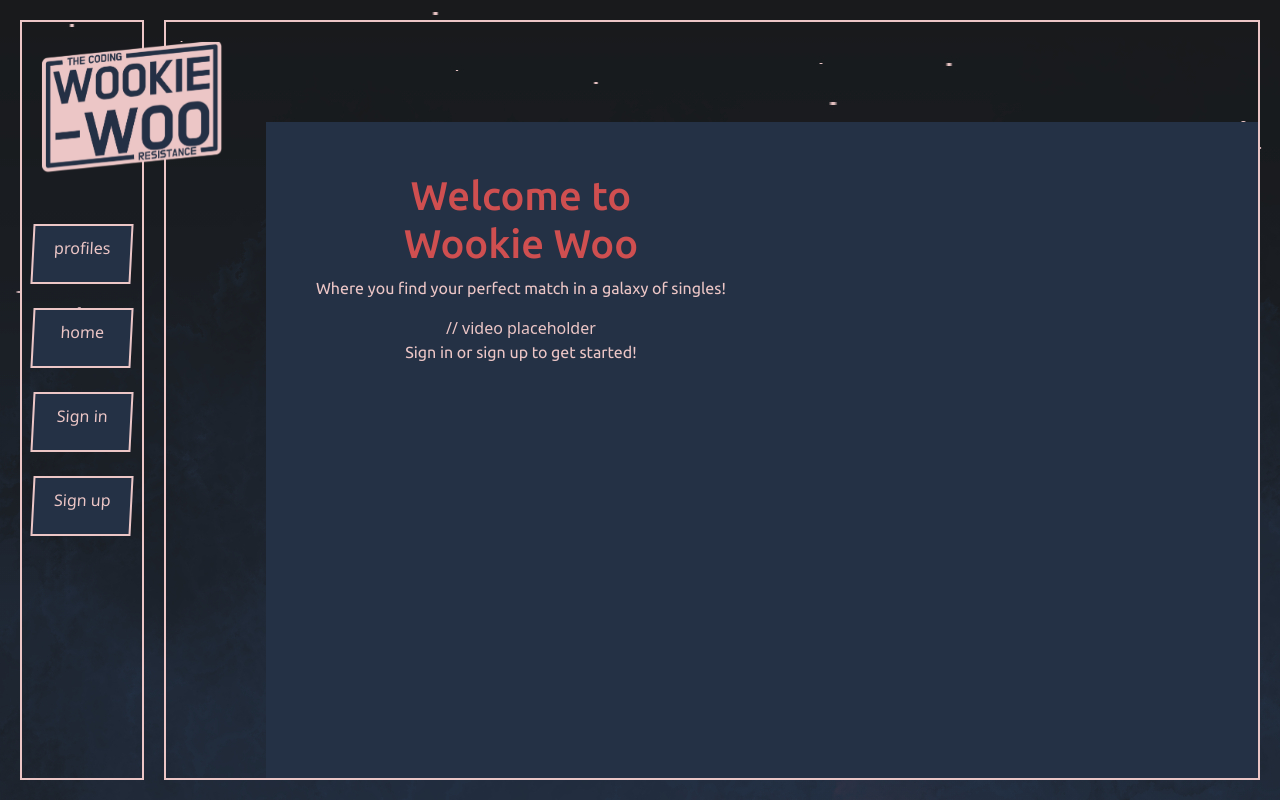
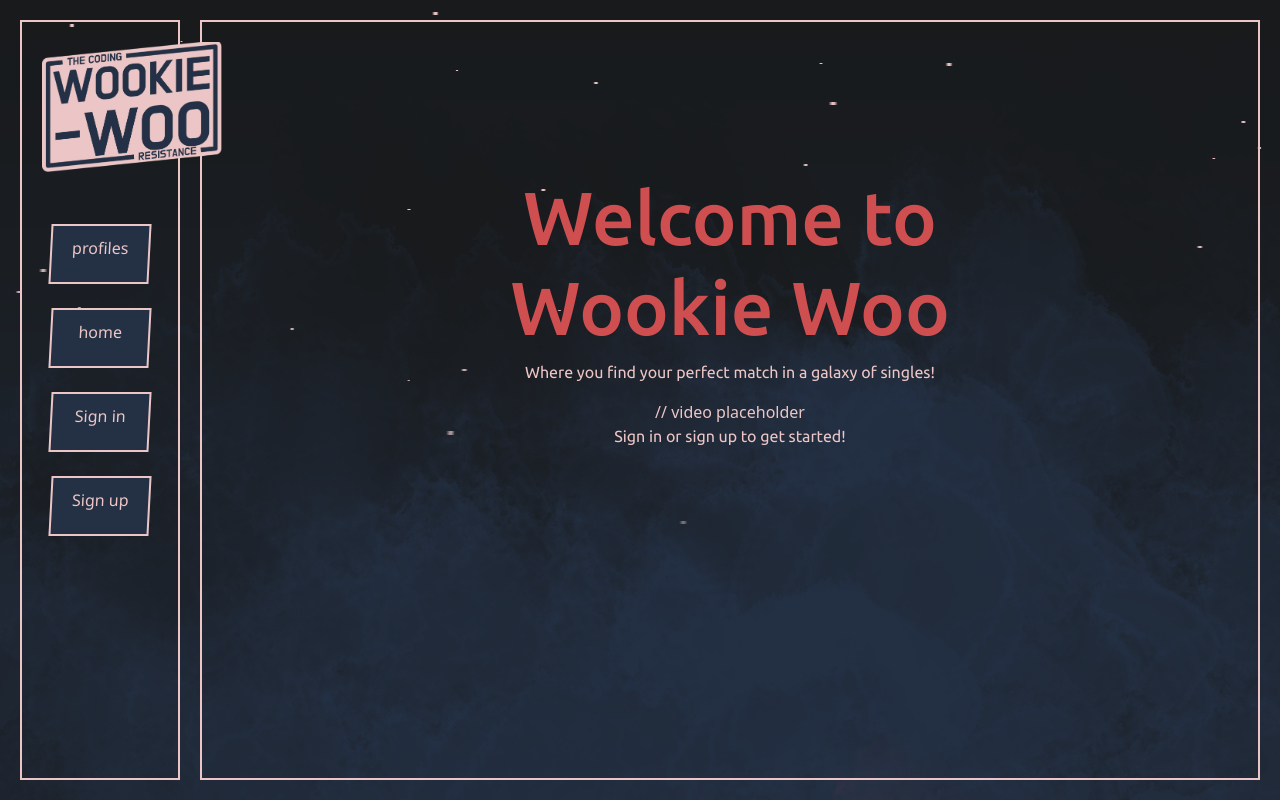
Before and after one commit to sean-meade/Wookiee-Woo, a React (Create React App) app in the folder frontend/: page /unauthenticatedlandingpage in a window 1280 px wide. Built offline with nearby package versions, Linux system fonts and the light colour scheme; no server answers.

Commit message:
tweaking styling in UnauthenticatedLandingPage css

```diff
--- a/frontend/src/styles/UnauthenticatedLandingPage.module.css
+++ b/frontend/src/styles/UnauthenticatedLandingPage.module.css
@@ -1,15 +1,12 @@
 
 .landingPageContainer{
-    background-color: #243145 ;
-    display: flex;
+    text-align: center;
     padding: 50px;
-    height: 100vh;
-    width: 100vw;
+    height: auto;
 }
 
 .landingPageContent {
-    color: #ecc6c6 ;
-    text-align: center;
+    color: var(--tertiary-color);
 }
 
 .landingPageVideo {
@@ -17,5 +14,11 @@
 }
 
 .landingPageContent h1 {
-    color: #cf4f50;
+    color: var(--primary-color);
+    font-size: 75px;
 }
+@media (max-width: 768px) {
+    .landingPageContent h1 {
+        font-size: 40px;
+    }
+}
```
